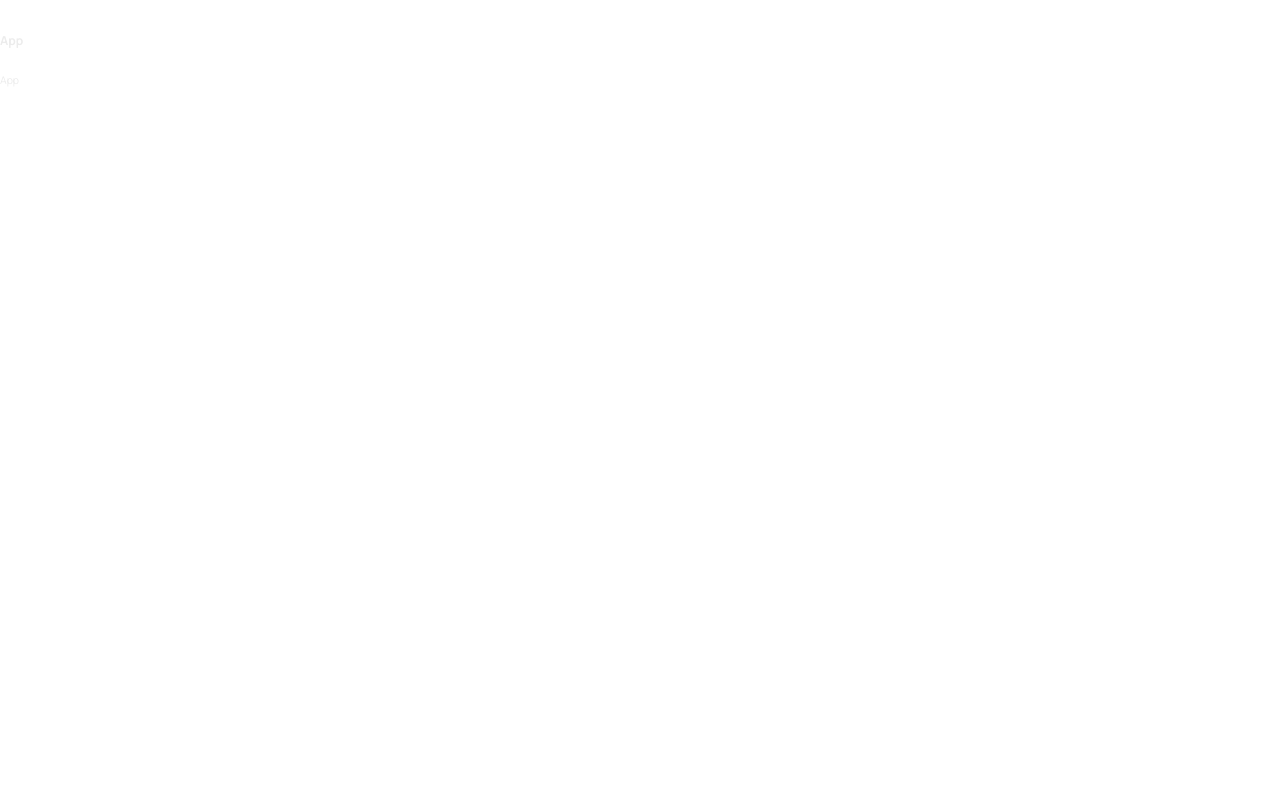
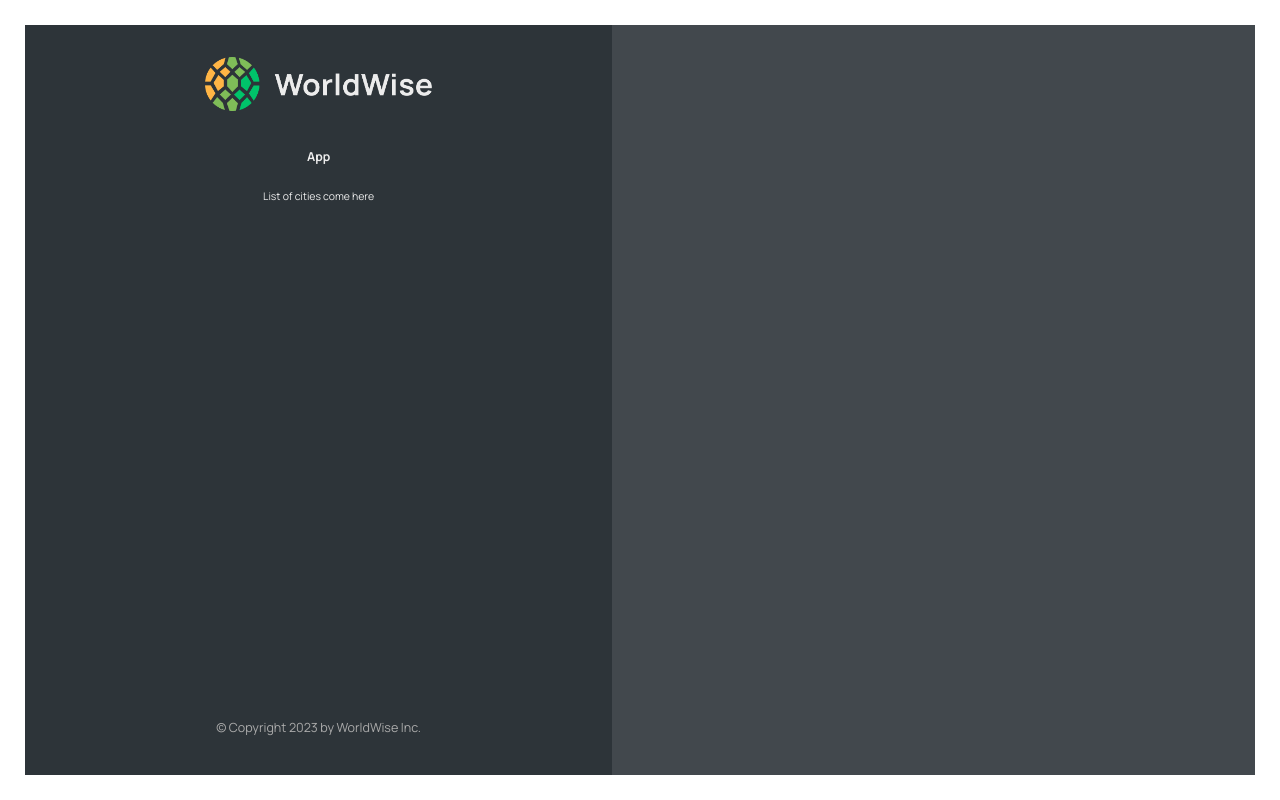
Before and after one commit to tejaswi0905/worldwise, a React (Vite) app in the folder worldwise/: page /app in a window 1280 px wide. Built offline with nearby package versions, Linux system fonts and the light colour scheme.

Commit message:
finish the static layout, code the static layout of all pages

```diff
--- /dev/null
+++ b/worldwise/src/components/Map.tsx
@@ -0,0 +1,7 @@
+import styles from "./Map.module.css";
+
+function Map(): JSX.Element {
+  return <div className={styles.mapContainer}></div>;
+}
+
+export default Map;
--- /dev/null
+++ b/worldwise/src/components/Sidebar.tsx
@@ -0,0 +1,27 @@
+import AppNav from "./AppNav";
+import Logo from "./Logo";
+import styles from "./Sidebar.module.css";
+
+function Sidebar(): JSX.Element {
+  return (
+    <div className={styles.sidebar}>
+      <Logo></Logo>
+      <AppNav></AppNav>
+
+      <p>List of cities come here</p>
+      <Footer></Footer>
+    </div>
+  );
+}
+
+function Footer(): JSX.Element {
+  return (
+    <div className={styles.footer}>
+      <p className={styles.copyright}>
+        &copy; Copyright {new Date().getFullYear()} by WorldWise Inc.
+      </p>
+    </div>
+  );
+}
+
+export default Sidebar;
--- a/worldwise/src/pages/AppLayout.tsx
+++ b/worldwise/src/pages/AppLayout.tsx
@@ -1,10 +1,12 @@
-import AppNav from "../components/AppNav";
+import Sidebar from "../components/Sidebar";
+import Map from "../components/Map";
+import styles from "./AppLayout.module.css";
 
 function AppLayout() {
   return (
-    <div>
-      <AppNav></AppNav>
-      <p>App</p>
+    <div className={styles.app}>
+      <Sidebar></Sidebar>
+      <Map></Map>
     </div>
   );
 }
```
Also changed, not shown: worldwise/src/components/City.tsx (renamed from worldwise/src/components/City.jsx), worldwise/src/components/CountryItem.tsx (renamed from worldwise/src/components/CountryItem.jsx), worldwise/src/components/Form.tsx (renamed from worldwise/src/components/Form.jsx), worldwise/src/components/Message.tsx (renamed from worldwise/src/components/Message.jsx), worldwise/src/components/Spinner.tsx (renamed from worldwise/src/components/Spinner.jsx), worldwise/src/components/SpinnerFullPage.tsx (renamed from worldwise/src/components/SpinnerFullPage.jsx), worldwise/src/components/User.tsx (renamed from worldwise/src/components/User.jsx).
